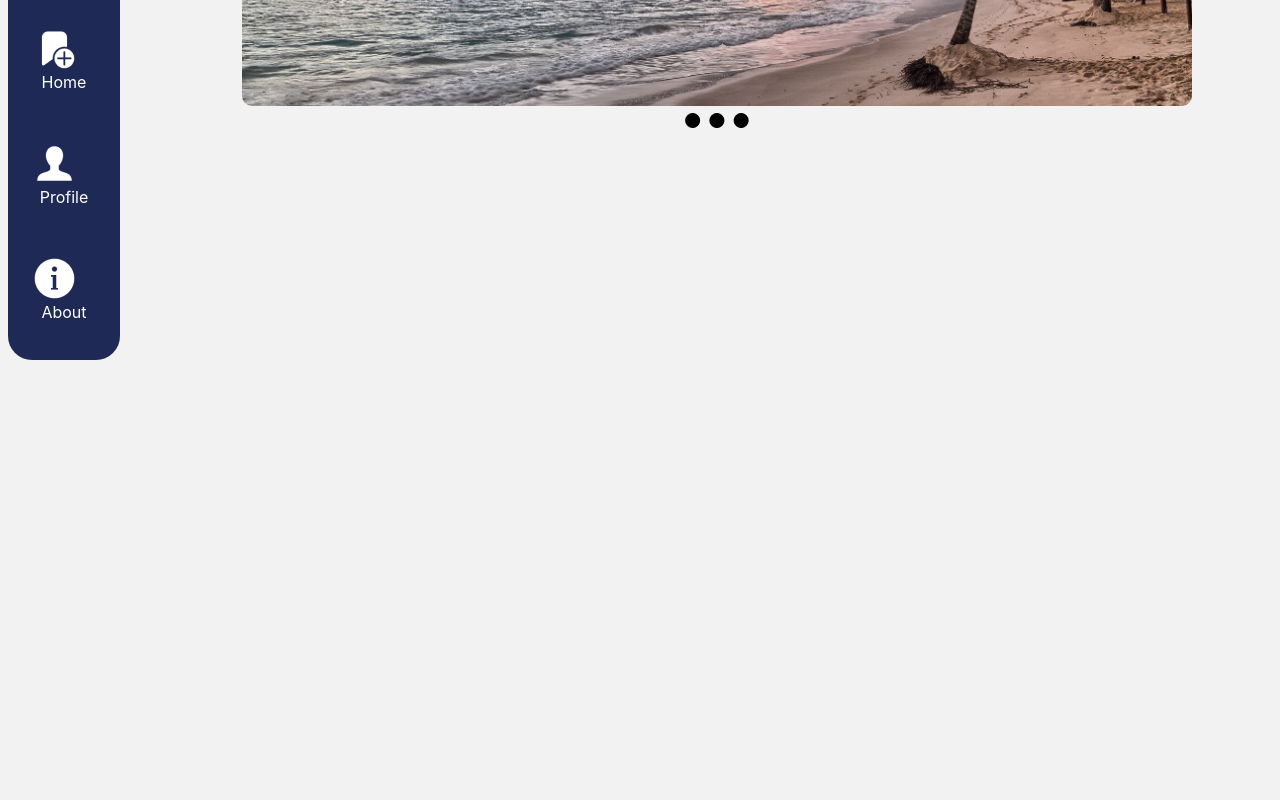
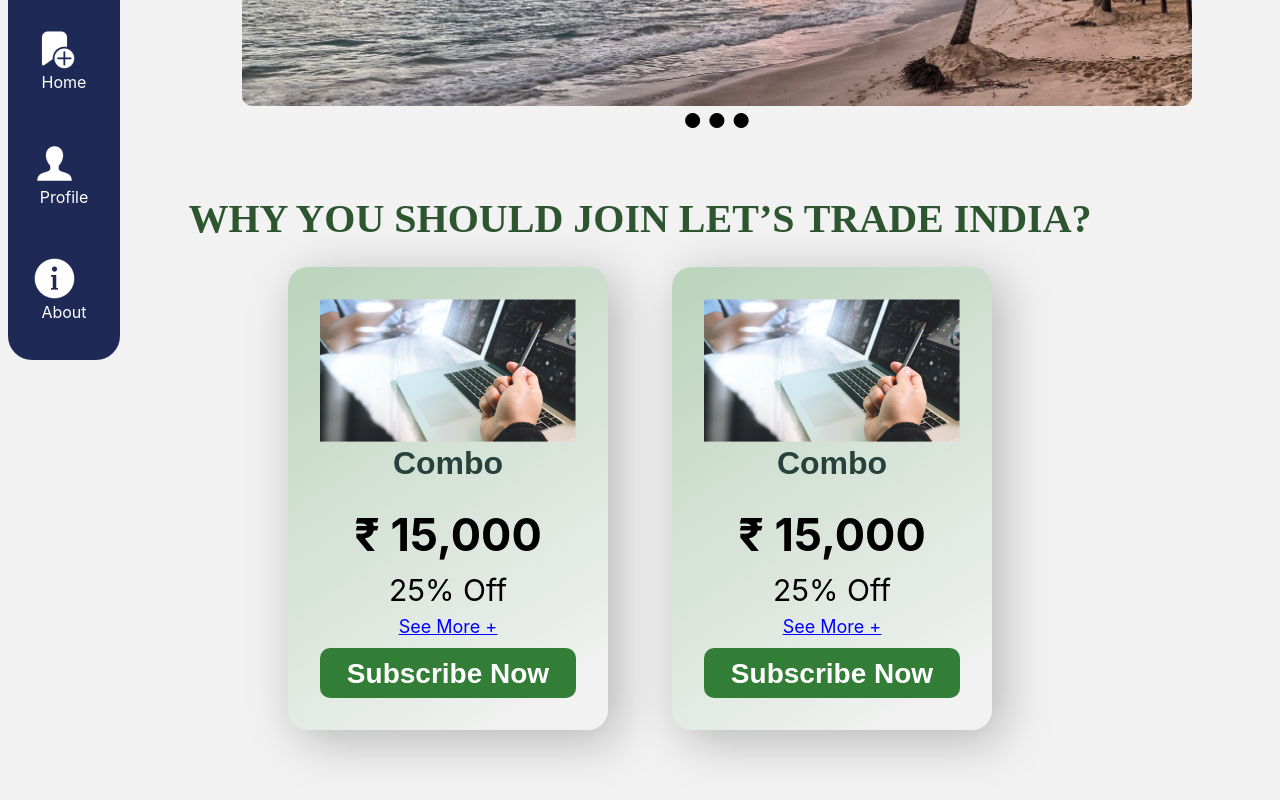
Before and after one commit to pranavhole/LetsTread, a React (Create React App) app: page / in a window 1280 px wide. Shown: the part 450-1250 px from the top of the page. Built offline with nearby package versions, Linux system fonts and the light colour scheme.

Commit message:
Added course cards on home page

```diff
--- a/src/App.css
+++ b/src/App.css
@@ -2,45 +2,89 @@
 @tailwind components;
 @tailwind utilities;
 
-body{
-  background-color: rgb(242,242,242);
+body {
+  background-color: rgb(242, 242, 242);
 }
 
-.App {
-  text-align: center;
+/* card component on home page */
+.dictionary {
+  display: flex;
+  flex-wrap: wrap;
+  justify-content: space-between;
+  margin: 4rem auto;
+  max-width: 90%;
 }
 
-.App-logo {
-  height: 40vmin;
-  pointer-events: none;
+.dictionary>.term {
+  text-align: center;
+  max-width: 20rem;
+  margin: 2rem;
+  padding: 2rem;
+  border-radius: 20px;
+  transition: all 100ms ease-in-out;
+  background: linear-gradient(147.57deg, #388E3C -213.41%, rgba(255, 255, 255, 0) 91.93%);
+  box-shadow: 10px 10px 50px rgba(0, 0, 0, 0.25);
+
 }
 
-@media (prefers-reduced-motion: no-preference) {
-  .App-logo {
-    animation: App-logo-spin infinite 20s linear;
-  }
+.dictionary>.term>.top {
+  margin-bottom: 1rem;
 }
 
-.App-header {
-  background-color: #282c34;
-  min-height: 100vh;
+.top .title {
+  font-family: 'Arimo';
+  font-style: normal;
+  font-weight: 700;
+  font-size: 37px;
+  line-height: 43px;
+  font-size: 200%;
+  font-weight: 900;
+  color: #27413D;
+
+}
+
+.middle {
+  margin-bottom: 0.5rem;
+}
+
+.middle .price {
+  font-size: 45px;
+  font-weight: 700;
+}
+
+.middle .offer {
+  font-size: 30px;
+  font-weight: 400;
+}
+
+.middle .seeMore {
+  font-size: 18px;
+  font-weight: 400;
+  color: blue;
+  cursor: pointer;
+  text-decoration: underline;
+}
+
+.bottom {
+  cursor: pointer;
+  border-radius: 10px;
+  height: 50px;
+  width: 100%;
+  background-color: #327E36;
+  position: relative;
+  bottom: 0;
   display: flex;
-  flex-direction: column;
   align-items: center;
   justify-content: center;
-  font-size: calc(10px + 2vmin);
-  color: white;
+  color: #fff;
+  font-family: 'Arimo';
+  font-style: normal;
+  font-weight: 700;
+  font-size: 28px;
+  line-height: 39px;
 }
 
-.App-link {
-  color: #61dafb;
+.bottom:hover {
+  background-color: #1E2A55;
+  box-shadow: 0 12px 16px 0 rgba(0,0,0,0.24), 0 17px 50px 0 rgba(0,0,0,0.19);
 }
-
-@keyframes App-logo-spin {
-  from {
-    transform: rotate(0deg);
-  }
-  to {
-    transform: rotate(360deg);
-  }
-}
--- a/src/App.js
+++ b/src/App.js
@@ -1,31 +1,15 @@
 import './App.css';
 import Navbar from './components/navbar';
 import Header from './components/header';
-import ImageSlider from './components/ImageSlider';
+import Home from './components/Home/Home';
 function App() {
-
-  const slides=[
-    { url: "http://localhost:3000/image-1.jpg", title: "beach" },
-    { url: "http://localhost:3000/image-2.jpg", title: "boat" },
-    { url: "http://localhost:3000/image-3.png", title: "forest" },
-  ];
-  const containerStyles = {
-    width: "950px",
-    height: "450px",
-    margin: "0 auto",
-  };
   return (
     <>
       <Header />
         <div className=' sticky top-24'>
         <Navbar />
         </div>
-        <div className=' relative  -top-[45rem] left-[16%]  w-[80%]'>
-        <div style={containerStyles}>
-       <ImageSlider slides={slides} />
-        </div>
-        </div>
-
+        <Home />
     </>
   );
 }
--- /dev/null
+++ b/src/components/Home/Card.js
@@ -0,0 +1,22 @@
+import React from "react";
+
+function Card(props) {
+  return (
+    <div className="term">
+      <div className="top">
+        <img className="square-img" src={props.img} alt="avatar_img" />
+        <div className="title">{props.title}</div>
+      </div>
+      <div className="middle">
+        <p className="price">{props.price}</p>
+        <p className="offer">{props.offer}</p>
+        <a className="seeMore">See More +</a>
+      </div>
+      <div className="bottom">
+      <a>Subscribe Now</a>
+      </div>
+    </div>
+  );
+}
+
+export default Card;
--- /dev/null
+++ b/src/components/Home/Home.js
@@ -0,0 +1,52 @@
+import React from "react";
+import ImageSlider from "./ImageSlider";
+import Card from "./Card";
+import courseCard from "./courseCard";
+
+function createCard(coursep) {
+    return (
+      <Card img={coursep.img} title={coursep.title} price={coursep.price} offer={coursep.offer} />
+    );
+  }
+
+function Home() {
+  const slides = [
+    { url: "http://localhost:3000/image-1.jpg", title: "beach" },
+    { url: "http://localhost:3000/image-2.jpg", title: "boat" },
+    { url: "http://localhost:3000/image-3.png", title: "forest" },
+  ];
+  const containerStyles = {
+    width: "950px",
+    height: "450px",
+    margin: "0 auto",
+  };
+  const titleStyles = {
+    height: "65px",
+    left: "453px",
+    top: "2710px",
+    borderRadius: "nullpx",
+    fontFamily: "Mulish",
+    fontSize: "40px",
+    fontWeight: "700",
+    lineHeight: "65px",
+    letterSpacing: "0em",
+    color: "rgba(45, 85, 47, 1)",
+  };
+  return (
+    <>
+      <div className="relative -top-[45rem] left-[16%] w-[80%]">
+        <div style={containerStyles}>
+          <ImageSlider slides={slides} />
+        </div>
+      </div>
+      <div className="relative -top-[40rem] flex justify-center items-center">
+        <div style={titleStyles}>WHY YOU SHOULD JOIN LET’S TRADE INDIA?</div>
+      </div>
+      <div className="relative -top-[45rem] flex justify-center items-center" >
+      <dl className="dictionary">{courseCard.map(createCard)}</dl>
+      </div>
+    </>
+  );
+}
+
+export default Home;
--- /dev/null
+++ b/src/components/Home/courseCard.js
@@ -0,0 +1,19 @@
+const courseCard = [
+  {
+    id: 1,
+    img: "http://localhost:3000/image-4.png",
+    title: "Combo",
+    price: "₹ 15,000",
+    offer: "25% Off",
+  },
+  {
+    id: 2,
+    img: "http://localhost:3000/image-4.png",
+    title: "Combo",
+    price: "₹ 15,000",
+    offer: "25% Off",
+  },
+
+];
+
+export default courseCard;
```
Also changed, not shown: public/image-4.png (added), src/components/Home/ImageSlider.js (renamed from src/components/ImageSlider.js).
